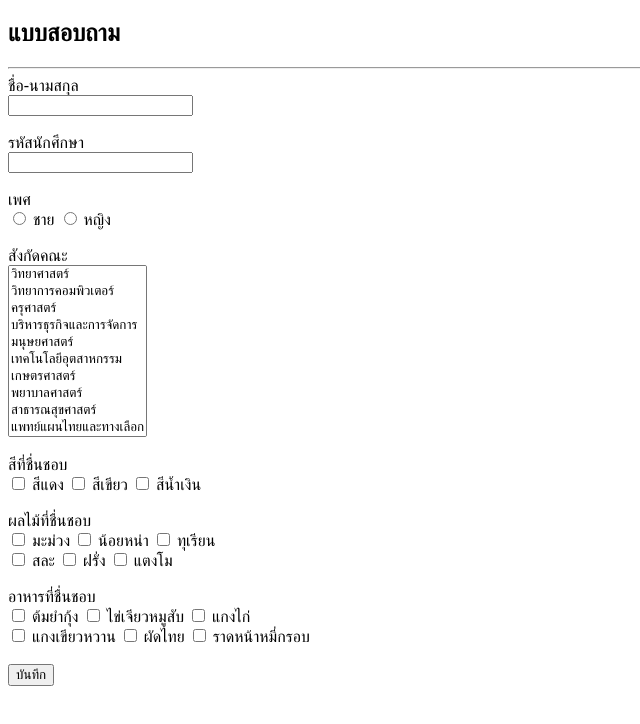
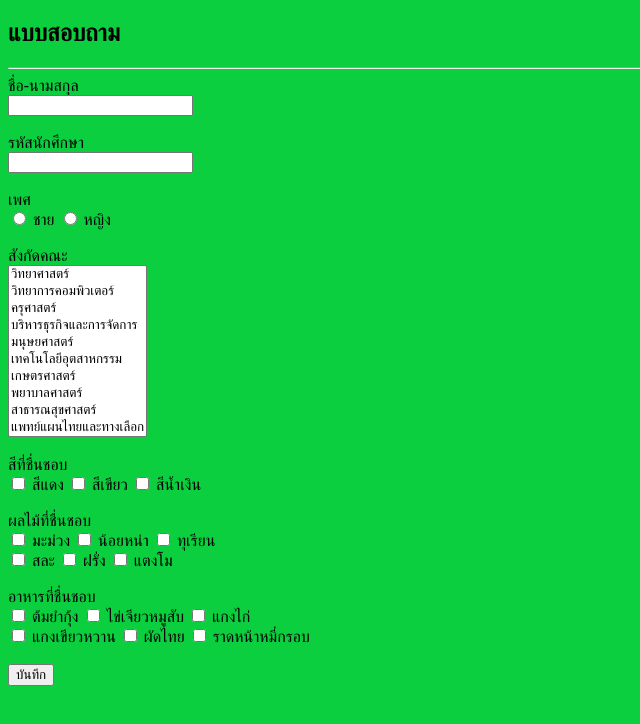
Before and after one commit to Jakkarin2311/week02, a plain HTML site: page index.html in a window 1280 px wide. Shown: the whole page, without its empty margins (0-640 px from the left). Drawn offline with Linux system fonts and the light colour scheme.

Commit message:
เปลี่ยนสีพื้นหลัง

```diff
--- a/index.html
+++ b/index.html
@@ -77,6 +77,13 @@
 
         <input type="submit" value="บันทึก">
 
+        <style>
+    body {
+        background-color: #0bcf3f;
+    }
+</style>
+
+
     </form>
 </body>
 </html>
```
